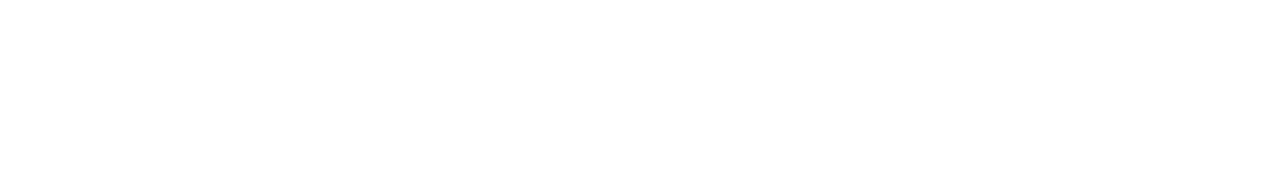
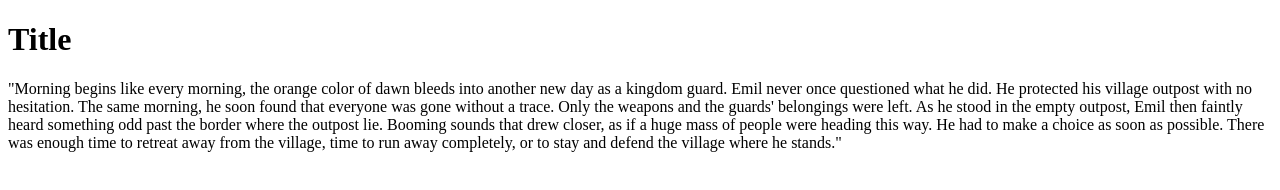
Before and after one commit to illfigureMcCay/Interactive-Story, a plain HTML site: page index.html in a window 1280 px wide. Drawn offline with Linux system fonts and the light colour scheme.

Commit message:
Added an intro

```diff
--- a/index.html
+++ b/index.html
@@ -8,5 +8,22 @@
 </head>
 <body>
 
+    <div id="intro">
+        <h1>Title</h1>
+
+            <p> "Morning begins like every morning, the orange color of dawn bleeds into another new day as a kingdom guard.
+                Emil never once questioned what he did. He protected his village outpost with no hesitation. The same morning, he soon found that
+                everyone was gone without a trace. Only the weapons and the guards' belongings were left. As he stood in the empty outpost, Emil then
+                faintly heard something odd past the border where the outpost lie. Booming sounds that drew closer, as if a huge mass of people were
+                heading this way. He had to make a choice as soon as possible. There was enough time to retreat away from the village, time to run away
+                completely, or to stay and defend the village where he stands."</p>
+    </div>
+    <h2></h2>
+
+    <div id="story">
+        <p></p>
+
+    </div>
+
 </body>
 </html>
```
